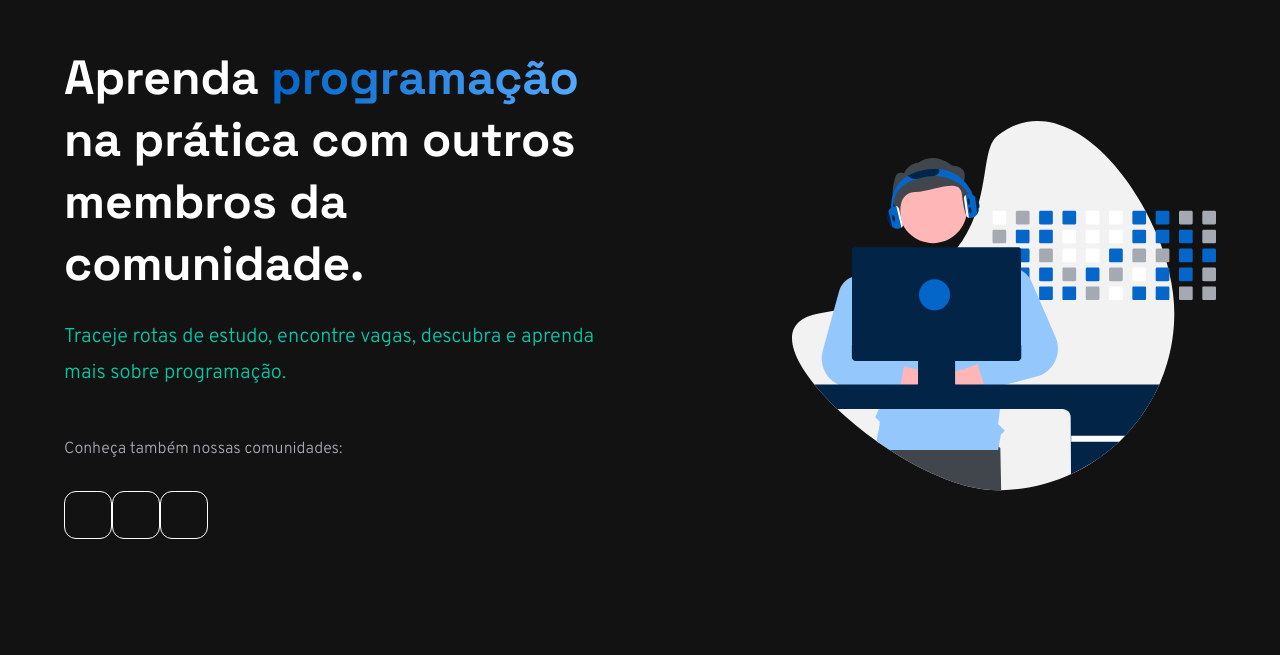
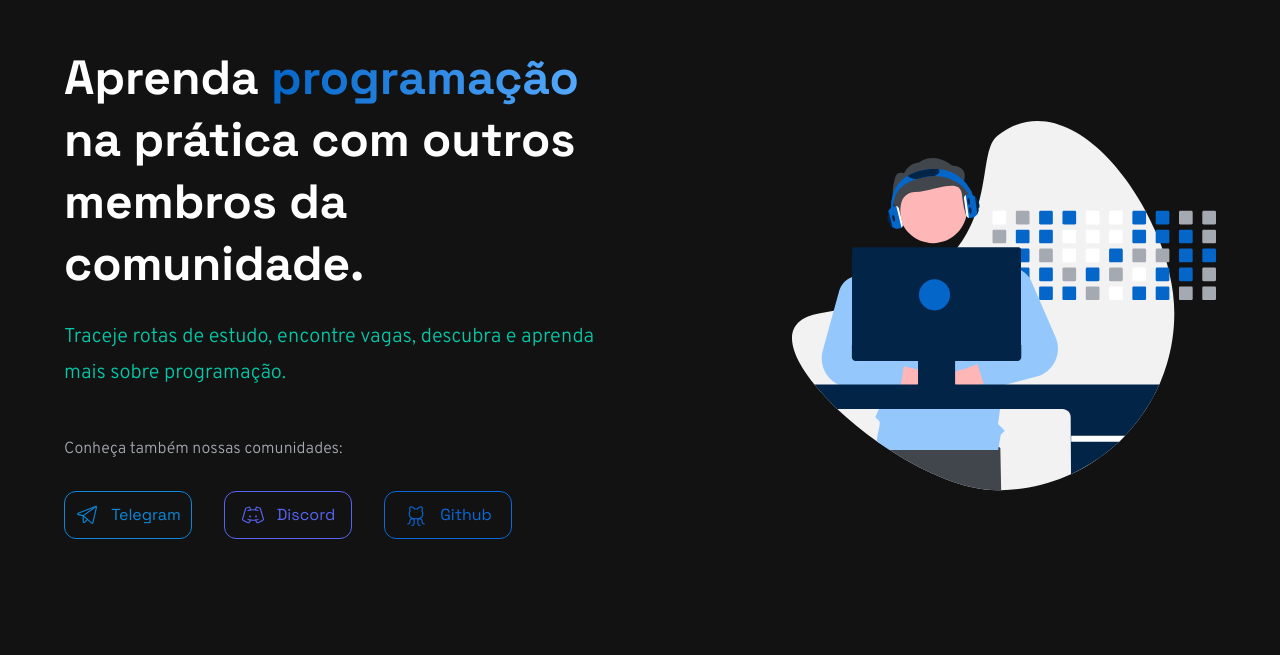
Before and after one commit to dansenpir/programeiros, a Next.js app: page /home in a window 1280 px wide. Shown: the part 145-800 px from the top of the page. Built offline with nearby package versions, Linux system fonts and the light colour scheme; what @kodingdotninja/use-tailwind-breakpoint would draw is missing.

Commit message:
refactor: refactors use of  GoTo and SocialButton

```diff
--- a/src/pages/home/index.tsx
+++ b/src/pages/home/index.tsx
@@ -19,10 +19,10 @@ export default function Home() {
           <p className="font-overpass font-normal text-gray text-base leading-5 pt-4 md:pt-12">
             Conheça também nossas comunidades:
           </p>
-          <div className="flex flex-wrap sm:flex-nowrap mt-8">
-            <SocialButton text={'Telegram'} />
-            <SocialButton text={'Discord'} />
-            <SocialButton text={'GitHub'} />
+          <div className="flex flex-wrap sm:flex-nowrap gap-y-14 sm:gap-y-0 gap-x-4 sm:gap-x-8 mt-8">
+            <SocialButton type='telegram' hasText={true} />
+            <SocialButton type='discord' hasText={true} />
+            <SocialButton type='github' hasText={true} />
           </div>
         </div>
         <div className="hidden lg:block lg:mt-24 xl:mt-40 lg:ml-32">
@@ -121,9 +121,9 @@ export default function Home() {
           <GoTo
             text="Vá para o guia"
             color="orange"
-            arrowColor="#C8A704"
             hoverColor="orange"
             clickedColor="orange-dark"
+            url='/'
           />
         </div>
       </section>
@@ -156,9 +156,9 @@ export default function Home() {
           <GoTo
             text="Vá para as vagas"
             color="green"
-            arrowColor="#04C8A7"
             hoverColor="green"
             clickedColor="green-dark"
+            url='/'
           />
         </div>
       </section>
@@ -184,10 +184,10 @@ export default function Home() {
           </div>
         </div>
 
-        <div className="mt-16 lg:mt-0 flex flex-wrap sm:flex-nowrap">
-          <SocialButton text={'Telegram'} />
-          <SocialButton text={'Discord'} />
-          <SocialButton text={'GitHub'} />
+        <div className="mt-16 lg:mt-0 flex flex-wrap sm:flex-nowrap gap-y-14 gap-y-0 gap-x-4 sm:gap-x-8">
+          <SocialButton type='telegram' hasText={true} />
+          <SocialButton type='discord' hasText={true} />
+          <SocialButton type='github' hasText={true} />
         </div>
       </section>
     </main>
```
